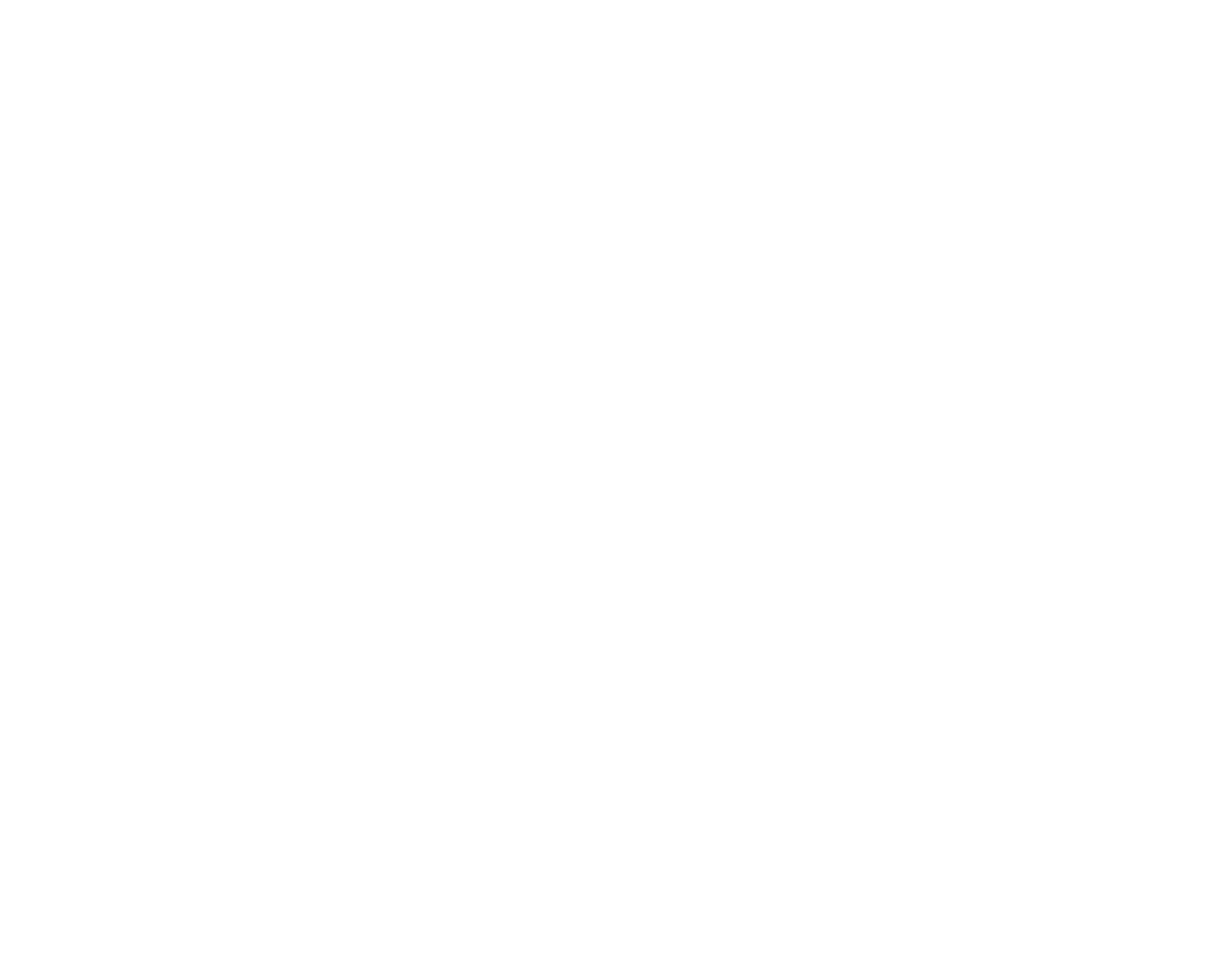
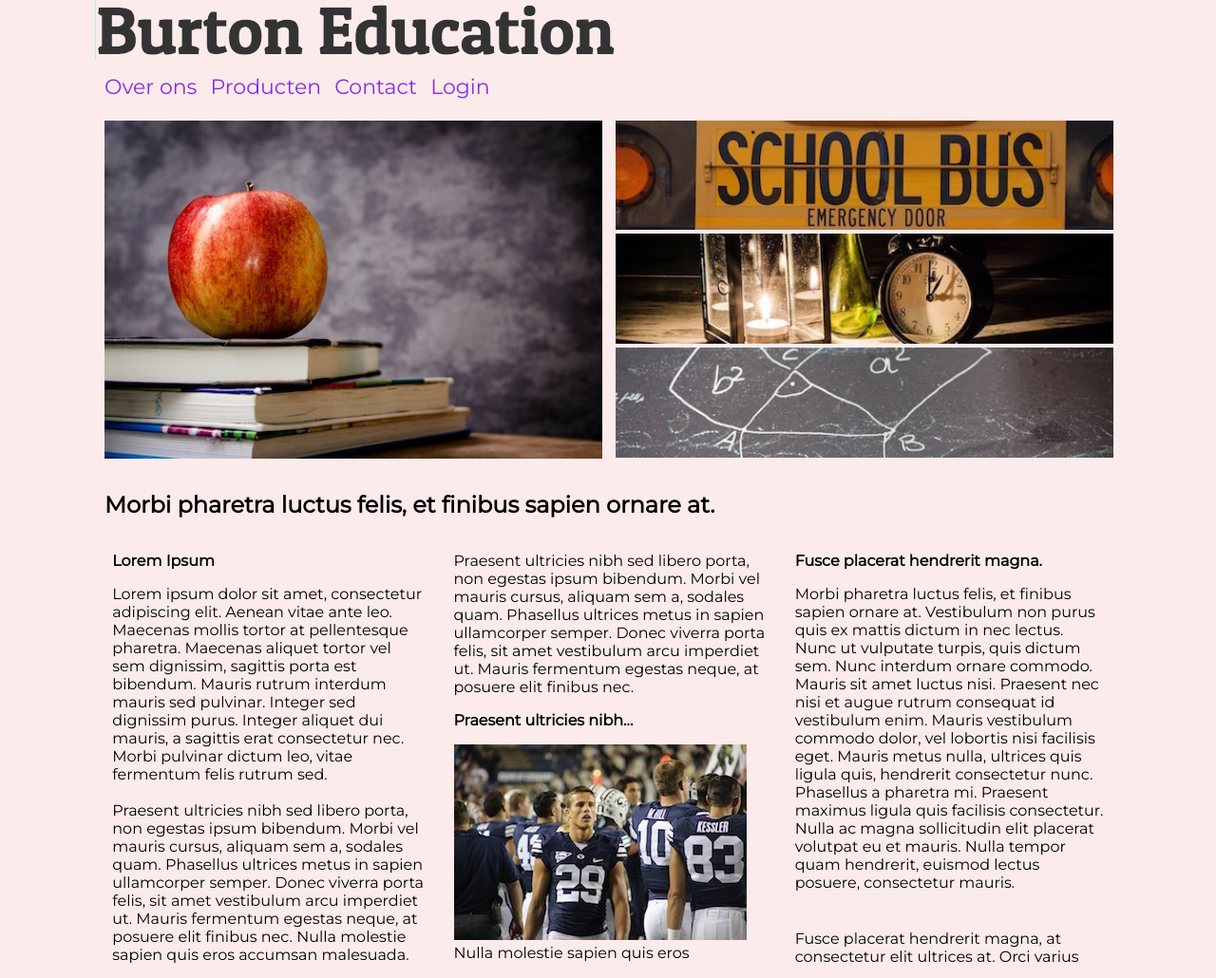
Before and after one commit to TimMulchDev/HTML-ROCvF, a plain HTML site: page Opdr5/index.html in a window 1280 px wide. Shown: the whole page at 95% size. Before the commit the page ends 800 px from the top, so only its background shows below. Drawn offline with Linux system fonts and the light colour scheme.

Commit message:
Website vanaf schets + burton education (beginnetje) - gemaakt door Tim Mulch

```diff
--- a/Opdr5/index.html
+++ b/Opdr5/index.html
@@ -2,9 +2,49 @@
 <html lang="en">
 <head>
     <meta charset="UTF-8">
-    <title>Title</title>
+    <title>Burton Educations</title>
+    <link href="https://fonts.googleapis.com/css?family=Montserrat" rel="stylesheet">
+    <link rel="stylesheet" type="text/css" href="style.css">
 </head>
 <body>
+<header>
+    <img src="burton_logo.png" alt="Logo">
+</header>
+<nav>
+    <a href="#"> Over ons</a>
+    <a href="#"> Producten</a>
+    <a href="#"> Contact</a>
+    <a href="login.html"> Login</a>
+</nav>
+<main>
+    <section>
+        <img class="image" src="appel.jpg" alt="Apple">
+    </section>
+    <div class="imageholder">
+        <img class="smallimg" src="bus.jpg" alt="Bus" >
+        <img class="smallimg" src="desk.jpg" alt="Desk">
+        <img class="smallimg" src="pythagoras.jpg" alt="Pythagoras">
+    </div>
+    <div class="articlecon">
+        <h2 style="text-align: left; padding-left: 10px;">Morbi pharetra luctus felis, et finibus sapien ornare at.</h2>
+        <article class="realign">
+            <h3>Lorem Ipsum</h3>
+            <p> Lorem ipsum dolor sit amet, consectetur adipiscing elit. Aenean vitae ante leo. Maecenas mollis tortor at pellentesque pharetra. Maecenas aliquet tortor vel sem dignissim, sagittis porta est bibendum. Mauris rutrum interdum mauris sed pulvinar. Integer sed dignissim purus. Integer aliquet dui mauris, a sagittis erat consectetur nec. Morbi pulvinar dictum leo, vitae fermentum felis rutrum sed.
+                <br><br>
+                Praesent ultricies nibh sed libero porta, non egestas ipsum bibendum. Morbi vel mauris cursus, aliquam sem a, sodales quam. Phasellus ultrices metus in sapien ullamcorper semper. Donec viverra porta felis, sit amet vestibulum arcu imperdiet ut. Mauris fermentum egestas neque, at posuere elit finibus nec. Nulla molestie sapien quis eros accumsan malesuada. Praesent ullamcorper condimentum sodales. <br><br>Donec vitae sem placerat lacus suscipit venenatis volutpat rhoncus lectus. Nulla tempus imperdiet erat sed congue. Cras sollicitudin convallis nisl, a aliquet est interdum id. Mauris ullamcorper sem varius molestie semper. Sed viverra feugiat molestie. Integer quis libero lorem. </p>
+        </article>
+        <article class="realign">
+            <p>Praesent ultricies nibh sed libero porta, non egestas ipsum bibendum. Morbi vel mauris cursus, aliquam sem a, sodales quam. Phasellus ultrices metus in sapien ullamcorper semper. Donec viverra porta felis, sit amet vestibulum arcu imperdiet ut. Mauris fermentum egestas neque, at posuere elit finibus nec. </p><h3>Praesent ultricies nibh...</h3><p><img src="football.jpg" alt="football"> Nulla molestie sapien quis eros accumsan malesuada. Praesent ullamcorper condimentum sodales. Donec vitae sem placerat lacus suscipit venenatis volutpat rhoncus lectus. Nulla tempus imperdiet erat sed congue. Cras sollicitudin convallis nisl, a aliquet est interdum id. Mauris ullamcorper sem varius molestie semper. Sed viverra feugiat molestie. Integer quis libero lorem. </p>
+
+        </article>
+        <article class="realign">
+            <h3>Fusce placerat hendrerit magna.</h3>
+            <p>Morbi pharetra luctus felis, et finibus sapien ornare at. Vestibulum non purus quis ex mattis dictum in nec lectus. Nunc ut vulputate turpis, quis dictum sem. Nunc interdum ornare commodo. Mauris sit amet luctus nisi. Praesent nec nisi et augue rutrum consequat id vestibulum enim. Mauris vestibulum commodo dolor, vel lobortis nisi facilisis eget. Mauris metus nulla, ultrices quis ligula quis, hendrerit consectetur nunc. Phasellus a pharetra mi. Praesent maximus ligula quis facilisis consectetur. Nulla ac magna sollicitudin elit placerat volutpat eu et mauris. Nulla tempor quam hendrerit, euismod lectus posuere, consectetur mauris. </p>
+            <br>
+            <p>Fusce placerat hendrerit magna, at consectetur elit ultrices at. Orci varius natoque penatibus et magnis dis parturient montes, nascetur ridiculus mus. Nullam cursus accumsan ex, vitae pellentesque metus pulvinar in. Integer a auctor diam. Curabitur quis magna ut est rutrum facilisis in quis tellus. Ut lorem risus, condimentum at commodo id, maximus ac justo. Curabitur lacinia augue arcu, non sagittis ipsum rhoncus ac. Nullam a sagittis massa, gravida tristique quam. Nulla porttitor a quam non porttitor. Praesent vitae elementum nunc, mollis semper ligula. Aliquam laoreet bibendum ante at laoreet. Phasellus ex enim, tempor vel eros sit amet, efficitur interdum lacus. Suspendisse interdum nunc vel ante commodo, eget cursus nunc euismod. </p>
+        </article>
+    </div>
+</main>
 
 </body>
 </html>
--- a/Opdr5/style.css
+++ b/Opdr5/style.css
@@ -0,0 +1,99 @@
+html{
+    font-family: 'Montserrat', sans-serif;
+}
+
+li{
+    list-style: none;
+}
+
+form ul li{
+    padding: 5px;
+}
+
+form ul li input{
+    position: absolute;
+    left: 150px;
+}
+
+body{
+    background-color: #fcebeb;
+    width: 1080px;
+    margin: 0 auto;
+}
+header{
+    float: left;
+}
+nav{
+    float:left;
+    width: 1080px;
+    height: 50px;
+    line-height: 50px;
+}
+main{
+    float:left;
+}
+nav a{
+    margin-left: 10px;
+    text-decoration: none;
+    font-size: 22px;
+    color: blueviolet;
+}
+section{
+    float: left;
+    width: 540px;
+}
+nav a:hover{
+    color: darkblue;
+}
+.smallimg{
+    background-color: black;
+    display: inline-block;
+    width: 524px;
+}
+.image {
+    background-color: black;
+    display: inline-block;
+    margin: 10px;
+    width: 524px;
+    height: 356px;
+}
+
+.imageholder{
+    float: left;
+    text-align: center;
+    margin-top: 10px;
+    width: 540px;
+    height: 340px;
+}
+
+
+
+.articlecon{
+    width: 1080px;
+    text-align: center;
+    float: left;
+}
+.realign{
+    position: relative;
+    width: 335px;
+    height: 440px;
+    display: inline-block;
+    margin: 10px;
+    overflow: hidden;
+    text-overflow: ellipsis;
+}
+
+.realign p, h3{
+    text-align: left;
+    font-size: 16px;
+    margin-left: 5px;
+    margin-top: 5px;
+}
+
+.cr{
+    float:left;
+    width: 1080px;
+    height: 25px;
+    font-size: 9px;
+    text-decoration: none;
+}
```
Also changed, not shown: Opdr1/index.html (+13 -0 lines), Opdr2/artikel.html (+2 -0 lines), Opdr2/index.html (+2 -2 lines), Opdr4/index.html (+1 -1 lines), Opdr5/login.html (added, +28 -0 lines).
